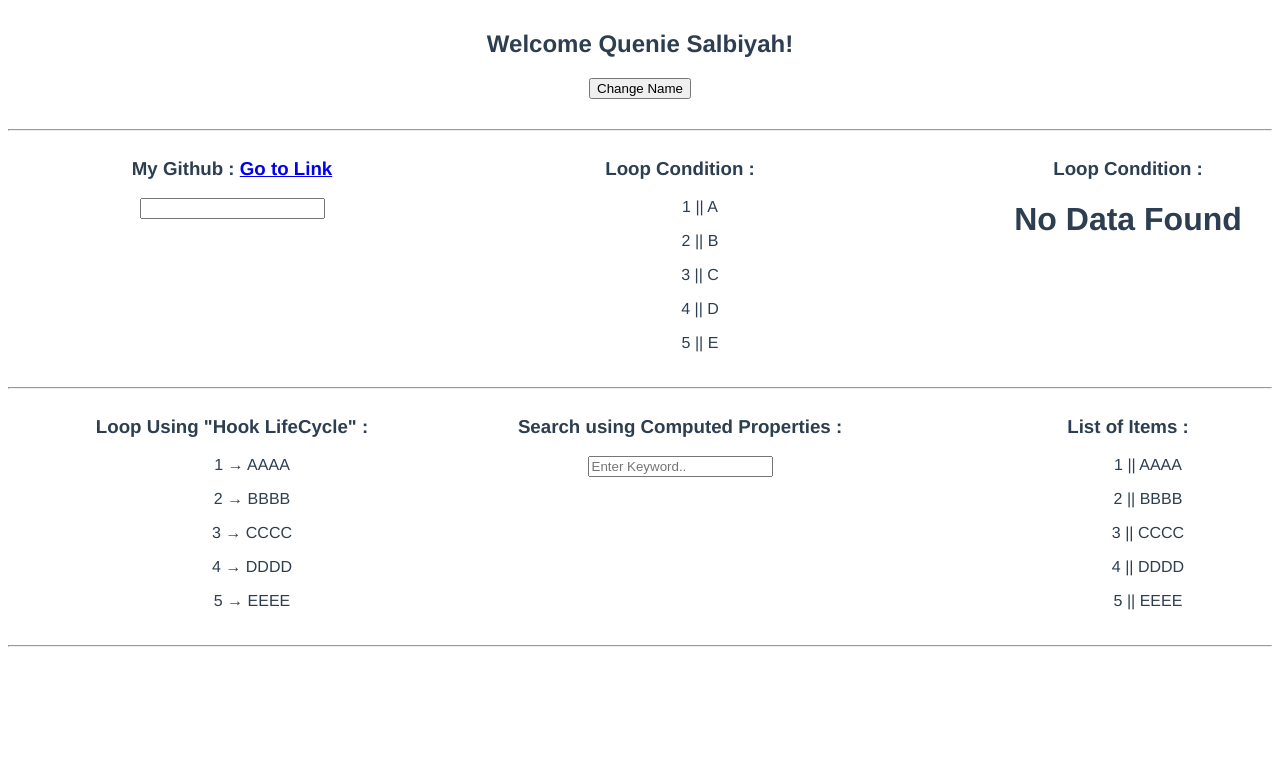
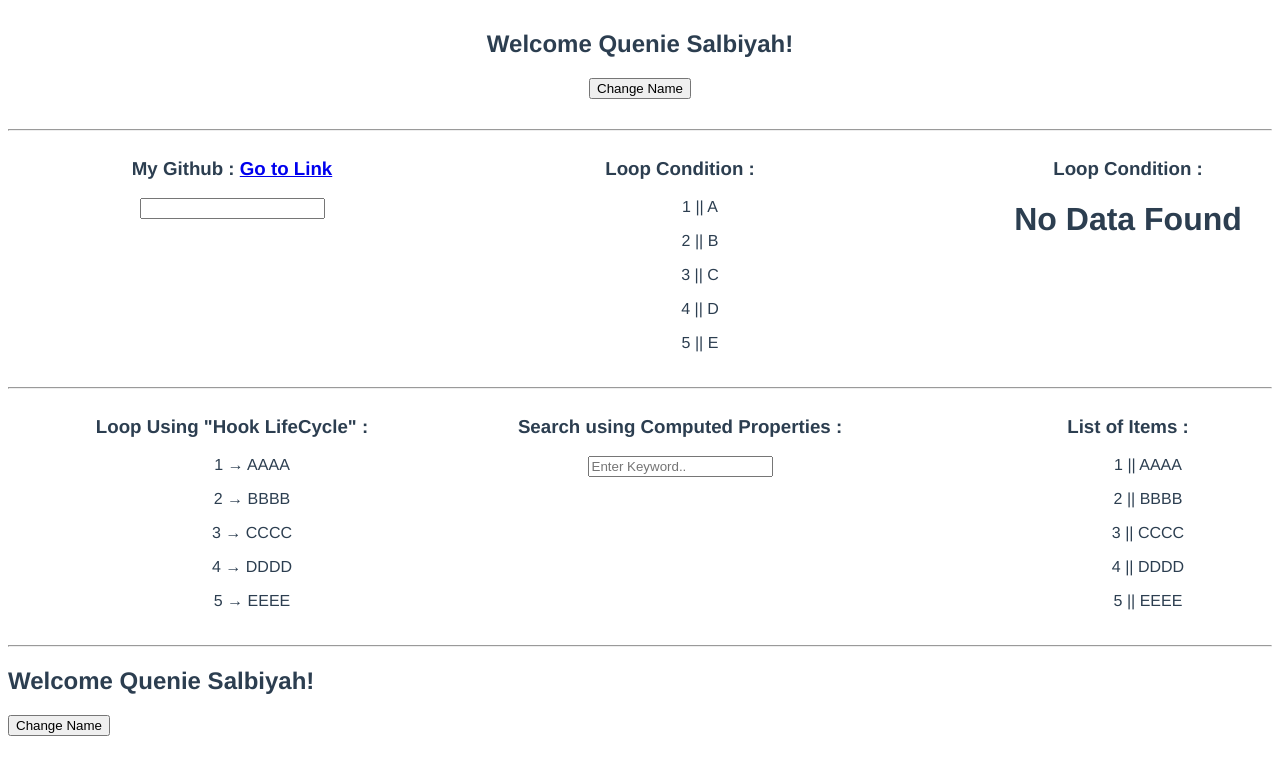
Before and after one commit to Queniex/Basic-Vue, a Vue app: page / in a window 1280 px wide. Shown: the top 774 px of the page. Built offline with nearby package versions, Linux system fonts and the light colour scheme.

Commit message:
Learn Computed Properties

```diff
--- a/src/App.vue
+++ b/src/App.vue
@@ -70,6 +70,12 @@
   </div>
 
   <hr>
+
+  <div class="container-4">
+    <h2>Welcome {{ first_name + " " + last_name }}!</h2>
+    <button v-on:click="changeName">Change Name</button>
+      <!-- The v-on directive can also be represented as @click -->
+  </div>
 
 </template>
 
```
